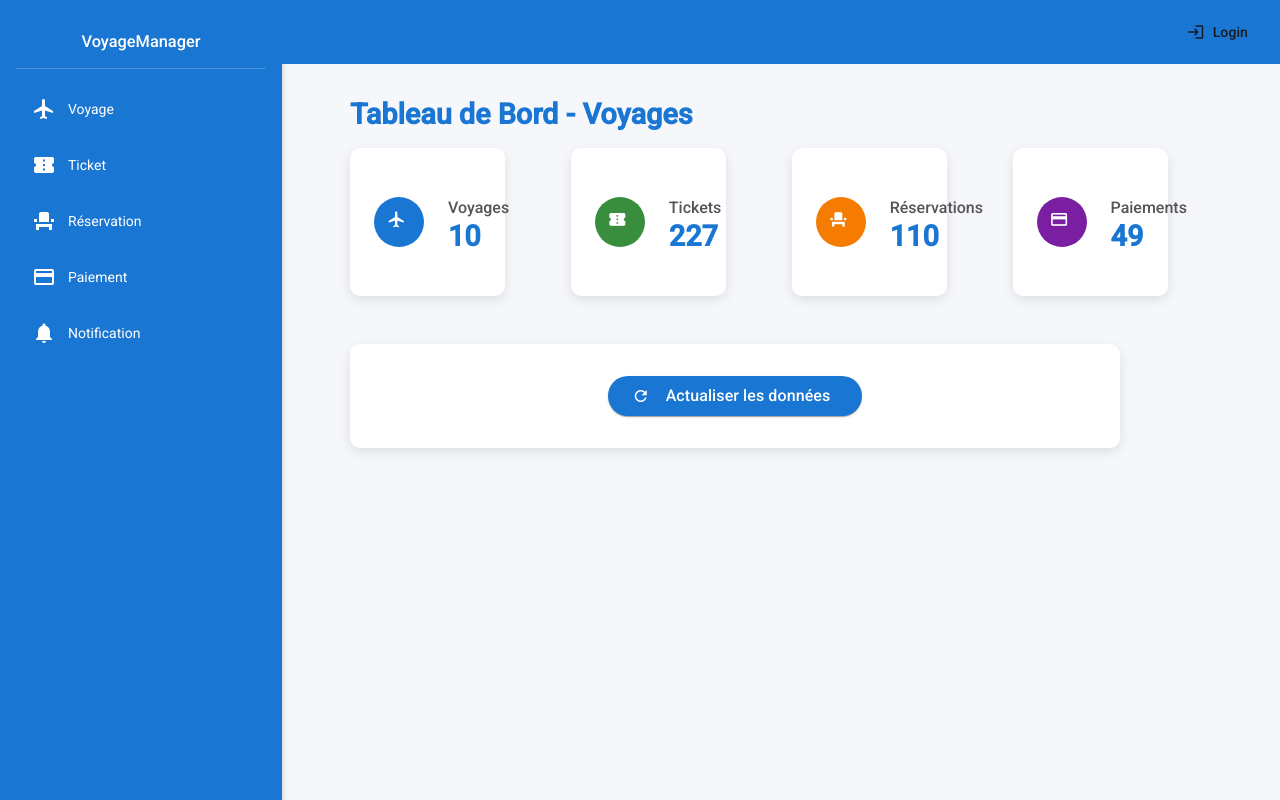
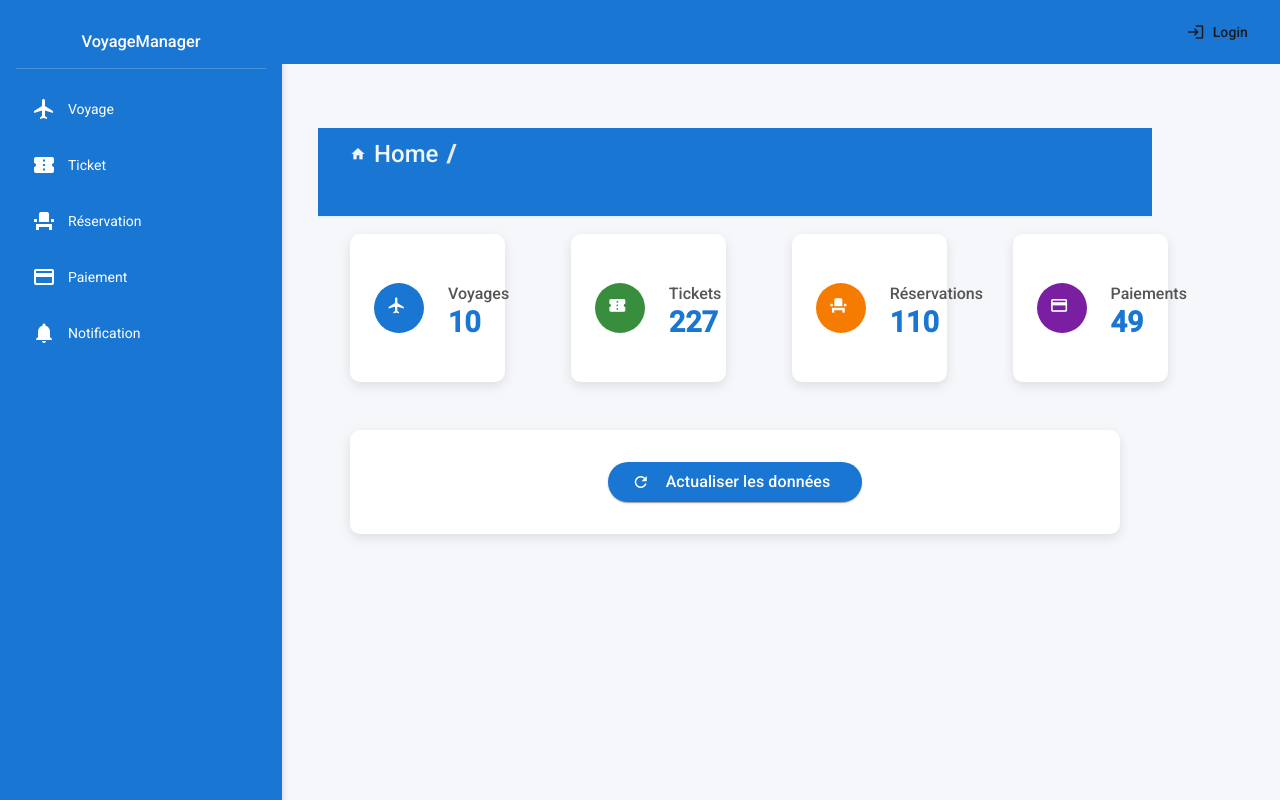
Before and after one commit to kamoustaph/GestionVoyageFrontend, an Angular app: page /dashboard in a window 1280 px wide. Built offline with nearby package versions, Linux system fonts and the light colour scheme.

Commit message:
ajout de la bretcrumb

```diff
--- /dev/null
+++ b/src/app/core/services/breadcrumb.ts
@@ -0,0 +1,22 @@
+import { Injectable } from '@angular/core';
+import { BehaviorSubject } from 'rxjs';
+
+@Injectable({
+  providedIn: 'root'
+})
+export class Breadcrumb {
+private breadcrumbs$ = new BehaviorSubject<{label: string, url: string, icon?: string}[]>([
+    { label: 'Home', url: '/', icon: 'home' }
+  ]);
+
+  setBreadcrumbs(breadcrumbs: {label: string, url: string, icon?: string}[]) {
+    this.breadcrumbs$.next([
+      { label: 'Home', url: '/', icon: 'home' },
+      ...breadcrumbs
+    ]);
+  }
+
+  getBreadcrumbs() {
+    return this.breadcrumbs$.asObservable();
+  }
+}
--- /dev/null
+++ b/src/app/shared/components/breadcrumb/breadcrumb-voyage/breadcrumb-voyage.css
@@ -0,0 +1,49 @@
+.breadcrumb-container {
+  width: 100%;
+  background-color: #1976d2;
+  padding: 1rem 2rem;
+  height: 56px;
+  margin: 3rem -2rem 1rem -2rem;
+  border-bottom: 2px solid #e3f2fd;
+}
+
+.breadcrumb {
+  display: flex;
+  align-items: center;
+  padding: 0;
+  margin: 0;
+  list-style: none;
+  background-color: transparent;
+}
+
+.breadcrumb-item {
+  display: flex;
+  align-items: center;
+  font-size: 24px;
+}
+
+.breadcrumb-item a {
+  color: #f0f6fcff;
+  text-decoration: none;
+  display: flex;
+  align-items: center;
+  gap: 0.5rem;
+  font-weight: 500;
+  transition: color 0.2s ease;
+}
+
+.breadcrumb-item.active span {
+  color: rgba(239, 244, 248, 1);
+  font-weight: 600;
+}
+
+.breadcrumb-item i {
+  color: #f0f5fbff;
+  font-size: 1rem;
+}
+
+.separator {
+  margin: 0 0.5rem;
+  color: rgba(228, 234, 239, 1);
+  font-weight: bold;
+}
--- /dev/null
+++ b/src/app/shared/components/breadcrumb/breadcrumb-voyage/breadcrumb-voyage.html
@@ -0,0 +1,19 @@
+<div class="breadcrumb-container">
+  <ol class="breadcrumb">
+    <li *ngFor="let item of breadcrumbs; let last = last; let i = index"
+         class="breadcrumb-item"
+         [class.active]="last">
+
+      <a *ngIf="!last || i === 0" [routerLink]="item.url">
+        <i *ngIf="item.icon" class="material-icons">{{item.icon}}</i>
+        {{ item.label }}
+      </a>
+
+      <span *ngIf="last && i !== 0">
+        {{ item.label }}
+      </span>
+
+      <span *ngIf="!last" class="separator">/</span>
+    </li>
+  </ol>
+</div>
--- /dev/null
+++ b/src/app/shared/components/breadcrumb/breadcrumb-voyage/breadcrumb-voyage.ts
@@ -0,0 +1,21 @@
+import { Component } from '@angular/core';
+import { CommonModule } from '@angular/common';
+import { RouterModule } from '@angular/router';
+import { Breadcrumb } from '../../../../core/services/breadcrumb';
+
+@Component({
+  selector: 'app-breadcrumb-voyage',
+  standalone: true,
+  imports: [CommonModule, RouterModule],
+  templateUrl: './breadcrumb-voyage.html',
+  styleUrl: './breadcrumb-voyage.css'
+})
+export class BreadcrumbVoyageComponent {
+  breadcrumbs: {label: string, url: string, icon?: string}[] = [];
+
+  constructor(private breadcrumbService: Breadcrumb) {
+    this.breadcrumbService.getBreadcrumbs().subscribe(breadcrumbs => {
+      this.breadcrumbs = breadcrumbs;
+    });
+  }
+}
--- a/src/app/shared/components/dashboar/dashboard-voyage/dashboard-voyage.html
+++ b/src/app/shared/components/dashboar/dashboard-voyage/dashboard-voyage.html
@@ -1,7 +1,7 @@
 <div class="dashboard-container">
+      <app-breadcrumb-voyage></app-breadcrumb-voyage>
+
   <div class="dashboard-content" @cardAnimation>
-    <h2>Tableau de Bord - Voyages</h2>
-
     <div class="cards-container">
       <div
         *ngFor="let card of cards; let i = index"
--- a/src/app/shared/components/dashboar/dashboard-voyage/dashboard-voyage.ts
+++ b/src/app/shared/components/dashboar/dashboard-voyage/dashboard-voyage.ts
@@ -14,6 +14,8 @@ import { finalize } from 'rxjs/operators';
 import { MatProgressSpinnerModule } from '@angular/material/progress-spinner';
 import { MatButtonModule } from '@angular/material/button';
 import { MatCardModule } from '@angular/material/card';
+import { Breadcrumb } from '../../../../core/services/breadcrumb';
+import { BreadcrumbVoyageComponent } from "../../breadcrumb/breadcrumb-voyage/breadcrumb-voyage";
 // Services à implémenter plus tard
 // import { VoyageService } from '../../../../core/services/voyage';
 // import { TicketService } from '../../../../core/services/ticket';
@@ -29,7 +31,8 @@ import { MatCardModule } from '@angular/material/card';
     MatProgressSpinnerModule,
     MatButtonModule,
     MatCardModule,
-  ],
+    BreadcrumbVoyageComponent
+],
   templateUrl: './dashboard-voyage.html',
   styleUrls: ['./dashboard-voyage.css'],
   animations: [
@@ -119,7 +122,7 @@ export class DashboardVoyage implements OnInit {
   hoverStates: string[] = Array(this.cards.length).fill('normal');
   isLoading = true;
 
-  constructor() {
+  constructor(private breadcrumbService: Breadcrumb) {
     // Services à injecter plus tard :
     // private voyageService: VoyageService,
     // private ticketService: TicketService,
@@ -128,6 +131,7 @@ export class DashboardVoyage implements OnInit {
   }
 
   ngOnInit() {
+    this.breadcrumbService.setBreadcrumbs([{ label: '', url: '/' }]);
     this.loadInitialData();
   }
 
--- a/src/app/shared/components/home/home.html
+++ b/src/app/shared/components/home/home.html
@@ -2,7 +2,7 @@
   <div class="nav-container">
     <div class="nav-brand" [@slideInLeft]>
       <mat-icon class="brand-icon">flight</mat-icon>
-      <span class="brand-text">TravelEase</span>
+      <span class="brand-text">VoyageManager</span>
     </div>
 
     <nav class="nav-links" [@slideInRight]>
@@ -53,7 +53,6 @@
       </div>
     </nav>
 
-    <!-- Hamburger Menu Button -->
     <button class="menu-toggle" (click)="toggleMobileMenu()" aria-label="Toggle menu">
       <span></span>
       <span></span>
@@ -62,7 +61,6 @@
   </div>
 </mat-toolbar>
 
-<!-- Mobile Menu -->
 <div class="mobile-menu" [class.open]="isMobileMenuOpen">
   <button mat-button (click)="scrollToSectionAndClose('features')">Services</button>
   <button mat-button (click)="scrollToSectionAndClose('testimonials')">Témoignages</button>
```
Also changed, not shown: 2 other files (tests, documents, lock files or other folders).
